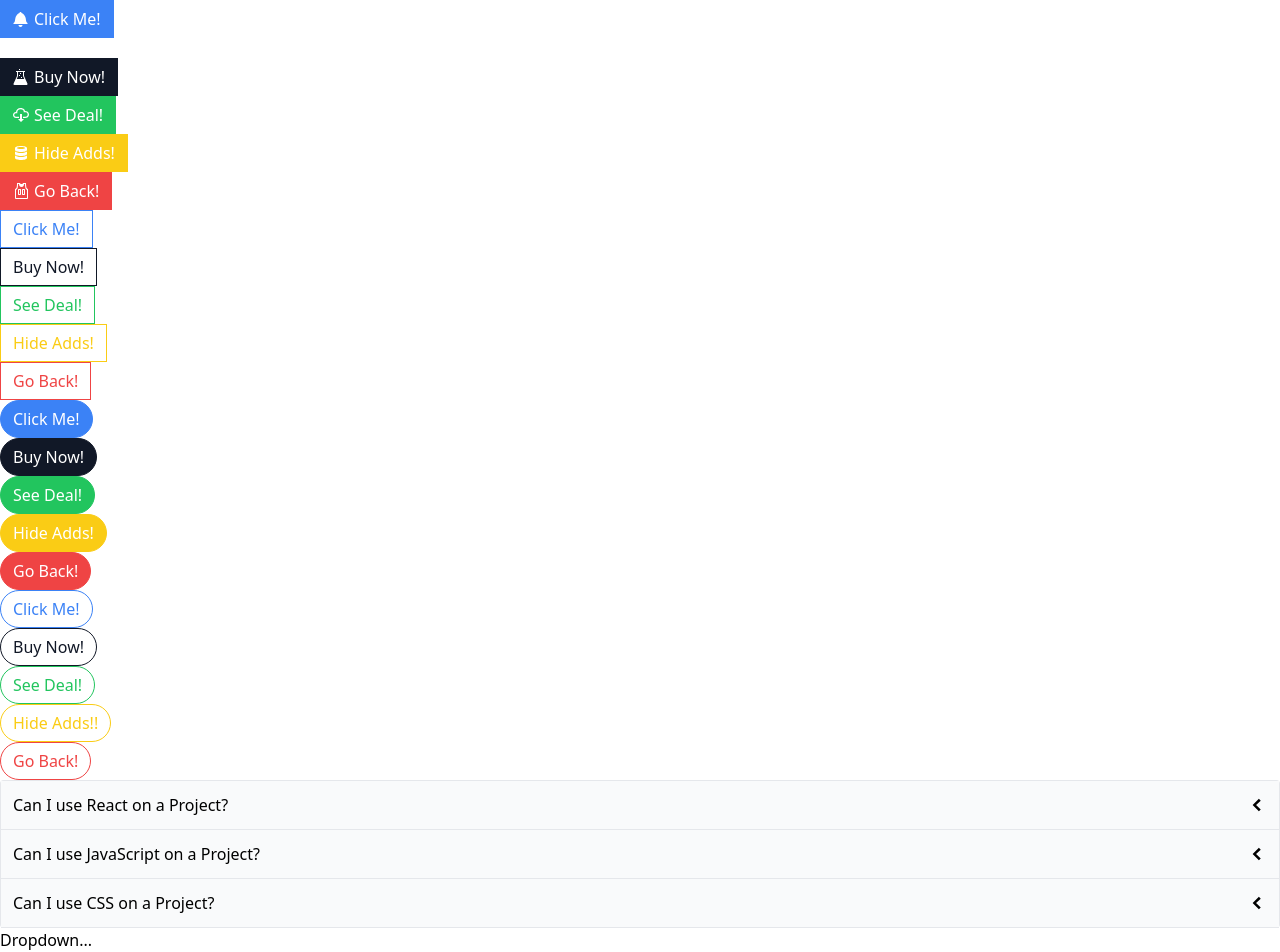
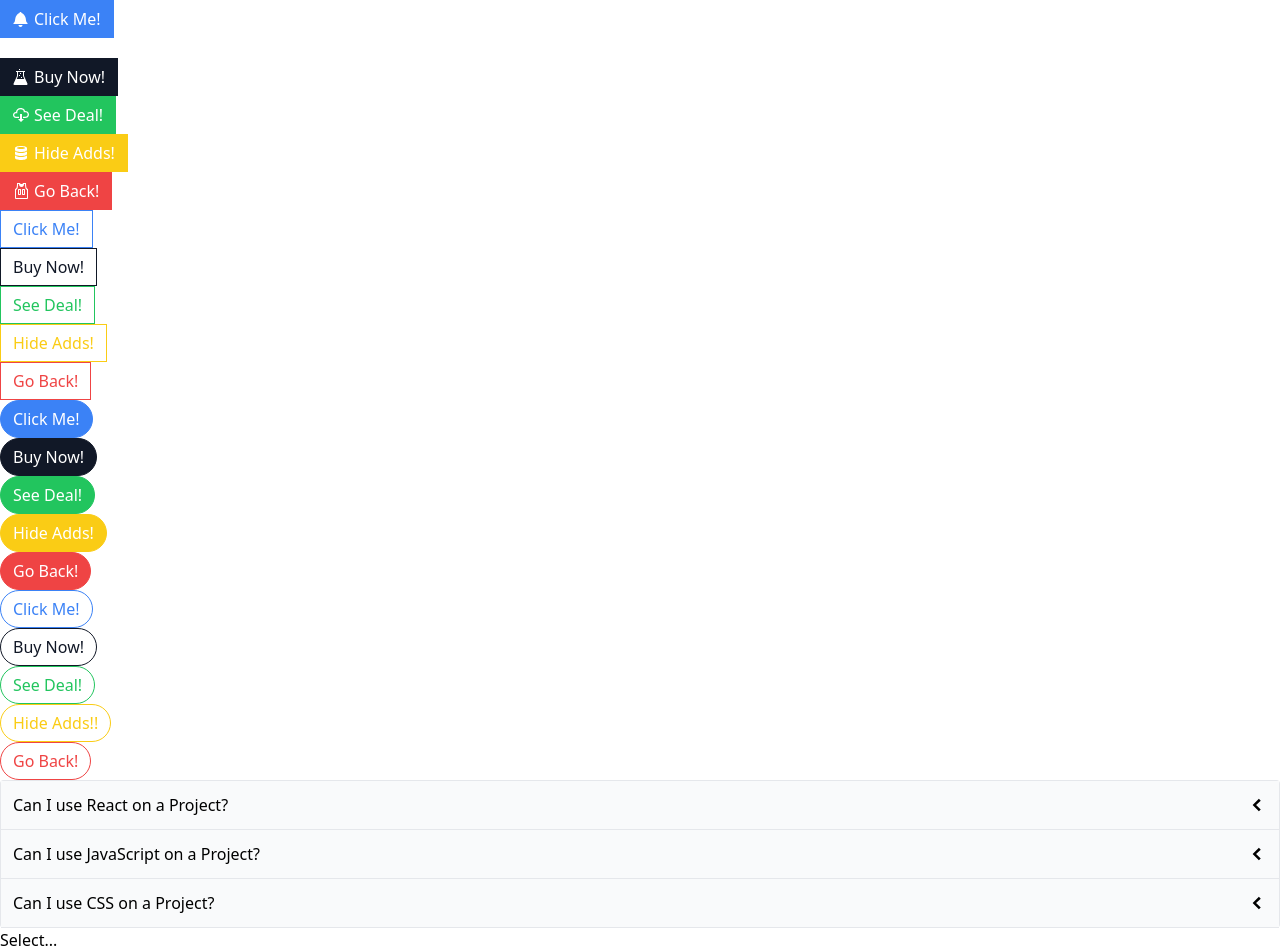
Before and after one commit to BillStephens2022/React-components-examples, a React (Create React App) app: page / in a window 1280 px wide. Built offline with nearby package versions, Linux system fonts and the light colour scheme.

Commit message:
added functionality to dropdown component

```diff
--- a/src/App.js
+++ b/src/App.js
@@ -1,8 +1,15 @@
+import { useState } from 'react';
 import ButtonPage from './pages/ButtonPage';
 import AccordionPage from './pages/AccordionPage';
 import Dropdown from './components/Dropdown';
 
 function App() {
+  const [selection, setSelection] = useState(null);
+
+  const handleSelect = (option) => {
+    setSelection(option);
+  };
+
   const items = [
     {
       id: 'djfkj2',
@@ -35,7 +42,7 @@ function App() {
     <div>
       <ButtonPage onClick={handleClick} />
       <AccordionPage items={items}/>
-      <Dropdown options={options} />
+      <Dropdown options={options} value={selection} onChange={handleSelect} />
     </div>
   );
 }
--- a/src/components/Dropdown.js
+++ b/src/components/Dropdown.js
@@ -1,5 +1,29 @@
-function Dropdown() {
-    return <div>Dropdown...</div>
+import { useState } from "react";
+
+function Dropdown({ options, value, onChange }) {
+  const [isOpen, setIsOpen] = useState(false);
+
+  const handleClick = () => {
+    setIsOpen(!isOpen);
+  };
+
+  const handleOptionClick = (option) => {
+    // close dropdown menu
+    setIsOpen(false);
+    // what option did the user click on
+    onChange(option);
+  };
+
+  const renderedOptions = options.map((option) => {
+    return <div onClick={() => handleOptionClick(option)} key={option.value}>{option.label}</div>;
+  });
+
+  return (
+    <div>
+      <div onClick={handleClick}>{value?.label || 'Select...'}</div>
+      {isOpen && <div>{renderedOptions}</div>}
+    </div>
+  );
 }
 
 export default Dropdown;
```
